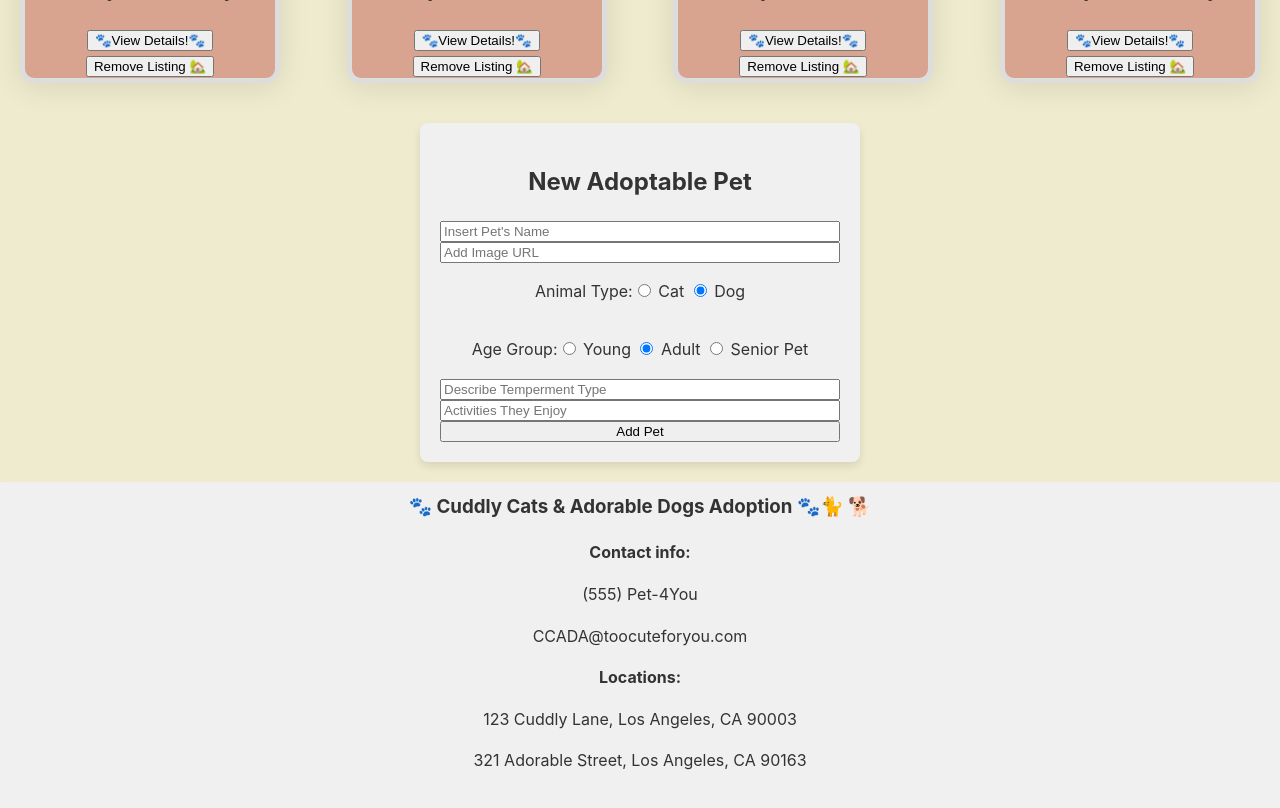
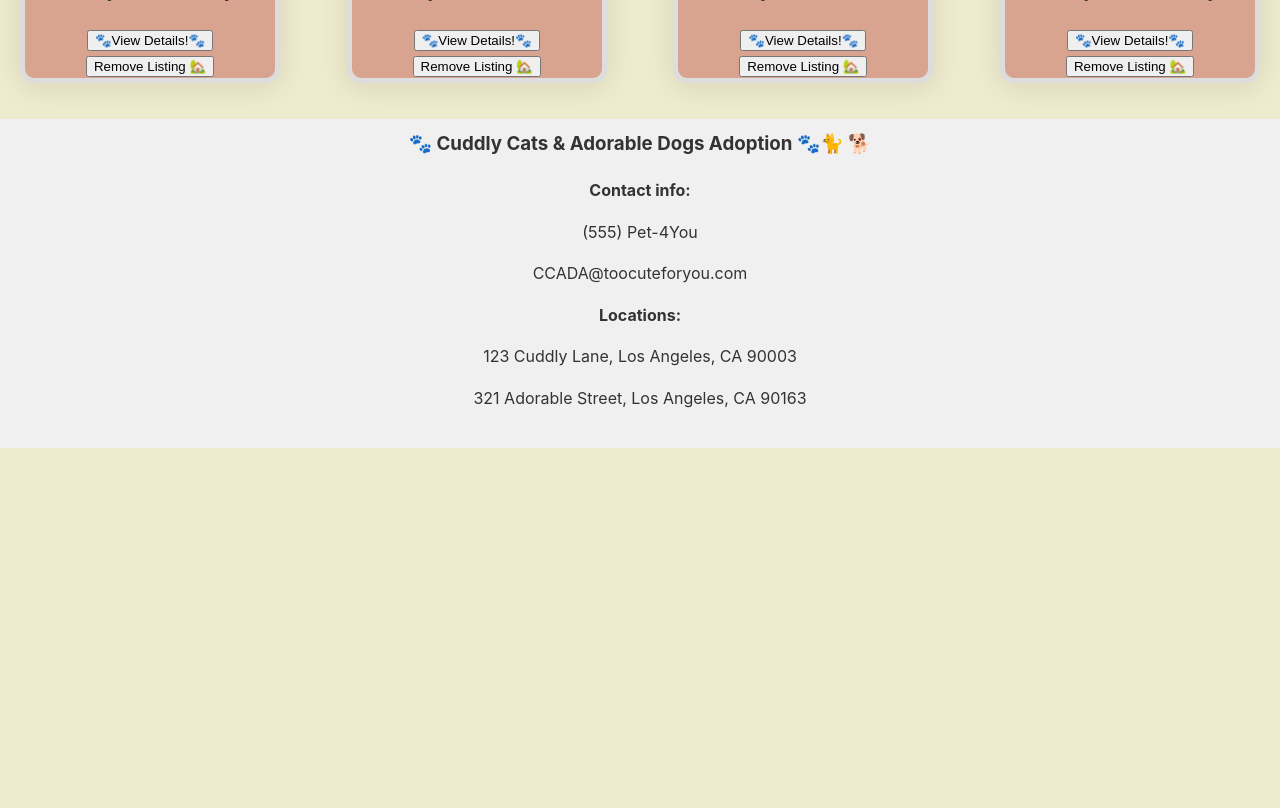
Before and after one commit to Ketchuso/Animal-Adoption, a React (Create React App) app: page / in a window 1280 px wide. Shown: the part 1520-2328 px from the top of the page. After the commit the page ends 1968 px from the top, so only its background shows below. Built offline with nearby package versions, Linux system fonts and the light colour scheme; data requests are answered from the project's data file.

Commit message:
Adds router function

```diff
--- a/package.json
+++ b/package.json
@@ -9,6 +9,7 @@
     "@testing-library/user-event": "^13.5.0",
     "react": "^19.0.0",
     "react-dom": "^19.0.0",
+    "react-router-dom": "^6.30.0",
     "react-scripts": "^5.0.1",
     "web-vitals": "^2.1.4"
   },
--- a/src/Components/App.js
+++ b/src/Components/App.js
@@ -1,7 +1,7 @@
 import '../App.css';
 import '../index.css';
 
-
+import { Outlet } from 'react-router-dom';
 import React from 'react';
 import Header from './Header';
 import PetPage from './PetPage';
@@ -13,7 +13,7 @@ function App() {
   return (
     <div className="App">
       <Header />
-      <PetPage />
+      <Outlet />
       <Footer />
     </div>
   );
--- a/src/Components/PetContainer.jsx
+++ b/src/Components/PetContainer.jsx
@@ -1,8 +1,11 @@
 import React, { useState, useEffect } from "react";
 import PetCards from "./PetCards";
+import { useOutletContext } from "react-router-dom";
 
-function PetContainer({ pets, setPets }) {
+function PetContainer() {
     const [petFilter, setPetFilter] = useState('all')
+    const { pets, setPets } = useOutletContext()
+    console.log(pets)
 
     useEffect(() => {
       fetch("http://localhost:5002/pets")
--- a/src/Components/PetPage.jsx
+++ b/src/Components/PetPage.jsx
@@ -1,14 +1,22 @@
 import React, { useState } from "react";
-import PetContainer from "./PetContainer";
-import NewPetForm from "./NewPetForm";
+import { Outlet } from "react-router-dom";
+// import PetContainer from "./PetContainer";
+// import NewPetForm from "./NewPetForm";
+
 
 function PetPage() {
     const [pets, setPets] = useState([])
 
+    const context ={
+        pets,
+        setPets
+    }
+
     return(
         <main>
-            <PetContainer pets={pets} setPets={setPets}/>
-            <NewPetForm pets={pets} setPets={setPets}/>
+            <Outlet context={context}/>
+            {/* <PetContainer pets={pets} setPets={setPets}/>
+            <NewPetForm pets={pets} setPets={setPets}/> */}
         </main>
     )
 }
--- a/src/index.js
+++ b/src/index.js
@@ -1,14 +1,35 @@
 import React from 'react';
 import ReactDOM from 'react-dom/client';
 import './index.css';
+import reportWebVitals from './reportWebVitals';
+import { RouterProvider, createBrowserRouter } from 'react-router-dom'
+
 import App from './Components/App';
-import reportWebVitals from './reportWebVitals';
+import PetPage from './Components/PetPage';
+import PetContainer from './Components/PetContainer';
+import NewPetForm from './Components/NewPetForm';
+
+
+const router = createBrowserRouter([
+  {
+    path: '/',
+    element: <App />,
+    children: [
+      {path: '',
+        element: <PetPage />,
+        children:[
+          {index: true, element: <PetContainer />},
+          {path: 'newpetform', element: <NewPetForm />},
+        ]
+      },
+
+    ]
+  }
+])
 
 const root = ReactDOM.createRoot(document.getElementById('root'));
 root.render(
-  <React.StrictMode>
-    <App />
-  </React.StrictMode>
+  <RouterProvider router={router}/>
 );
 
 // If you want to start measuring performance in your app, pass a function
```
Also changed, not shown: 2 other files (tests, documents, lock files or other folders).
